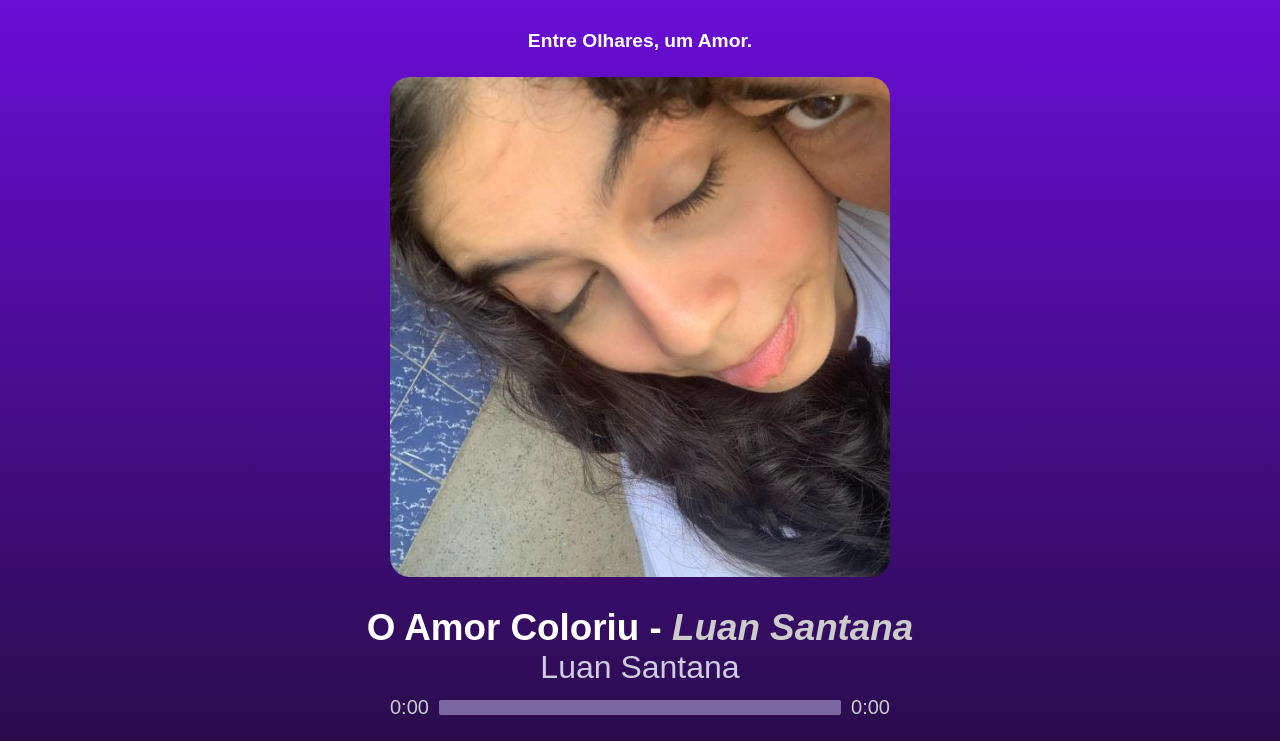
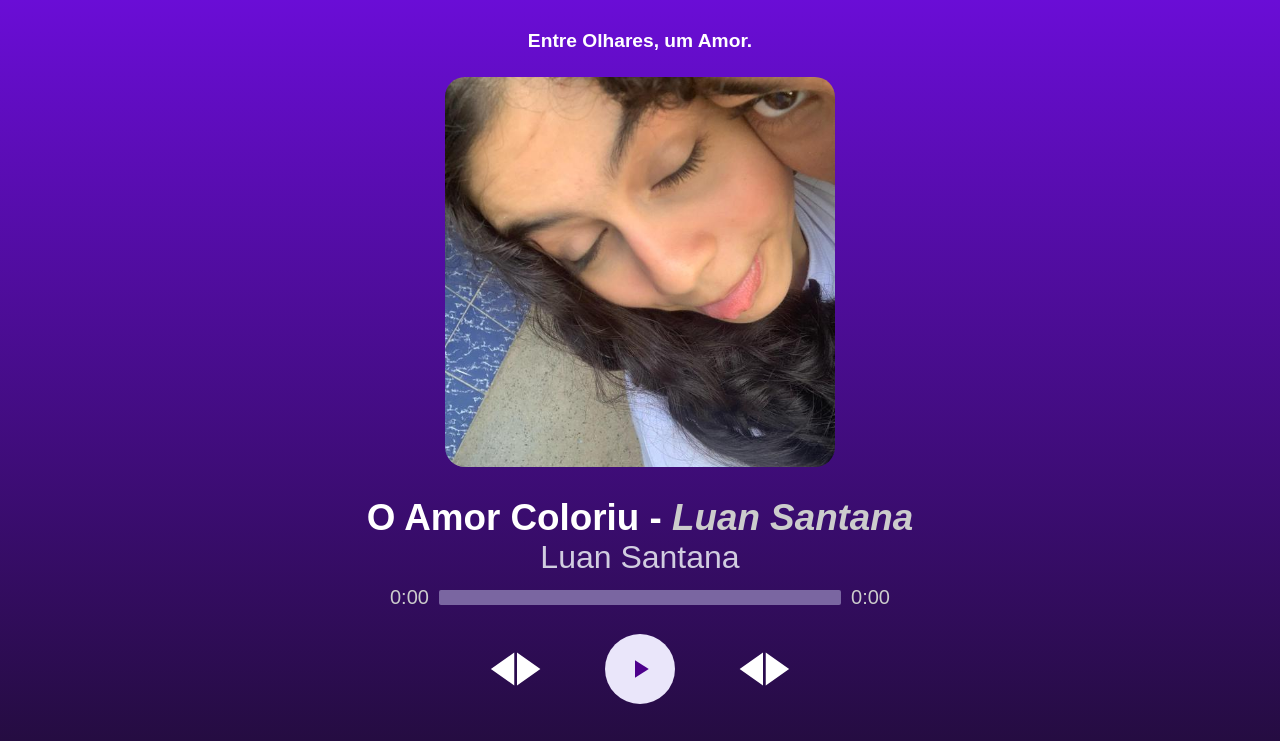
Before and after one commit to TeamAntiLagDeveloper/Entre-Olhares-um-Amor, a plain HTML site: page index.html in a window 1280 px wide. Shown: the top 741 px of the page. Drawn offline with Linux system fonts and the light colour scheme.

Commit message:
Add files via upload

```diff
--- a/index.html
+++ b/index.html
@@ -331,8 +331,8 @@ body {
     }
 
     .album-cover {
-      width: 500px;
-      height: 500px;
+      width: 390px;
+      height: 390px;
       object-fit: cover;
       border-radius: 20px;
       margin: 15px 0;
@@ -429,8 +429,8 @@ body {
     .controls .play-btn {
       background: #eae6fa;
       border-radius: 50%;
-      width: 120px;
-      height: 120px;
+      width: 70px;
+      height: 70px;
       color: #4d008c;
       display: flex;
       align-items: center;
```
